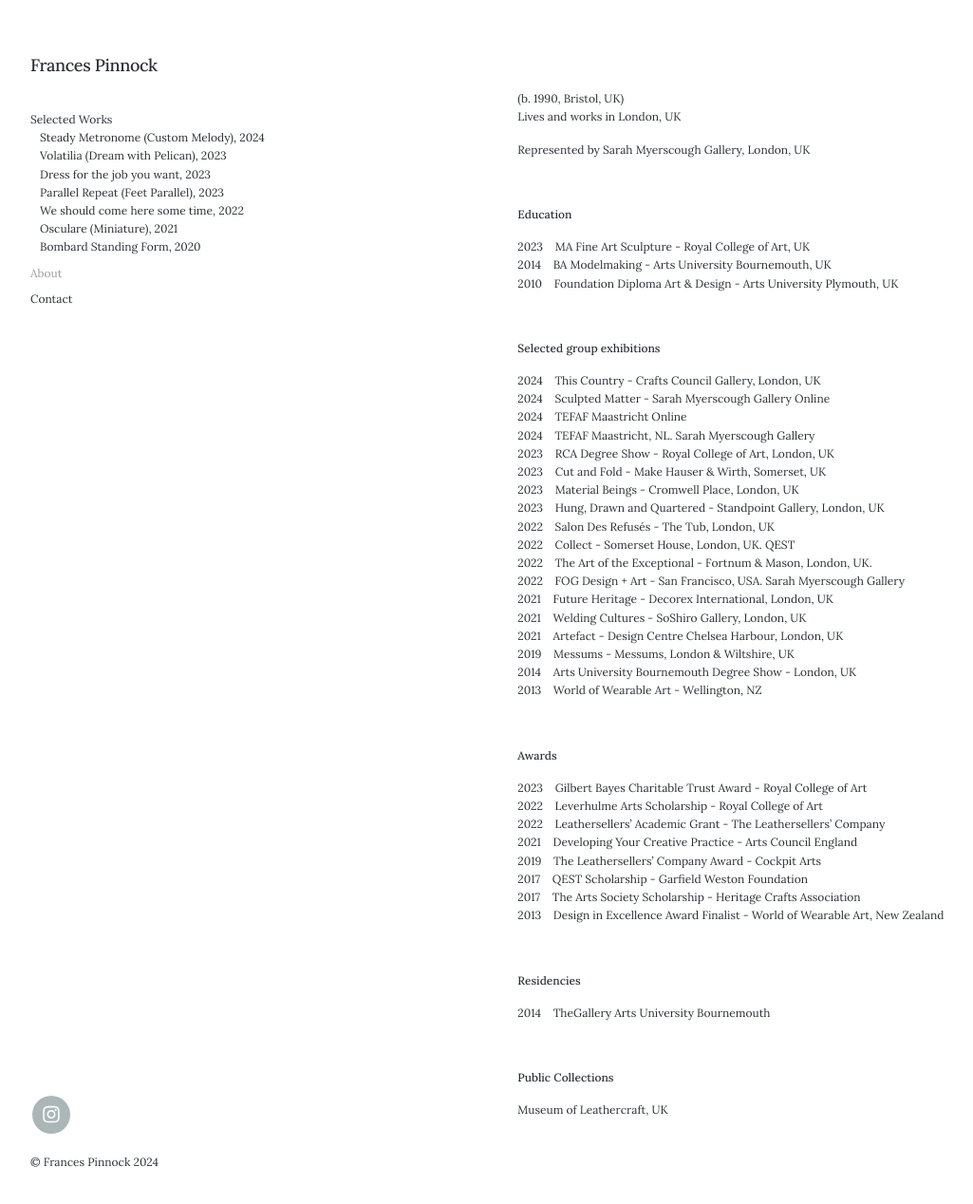
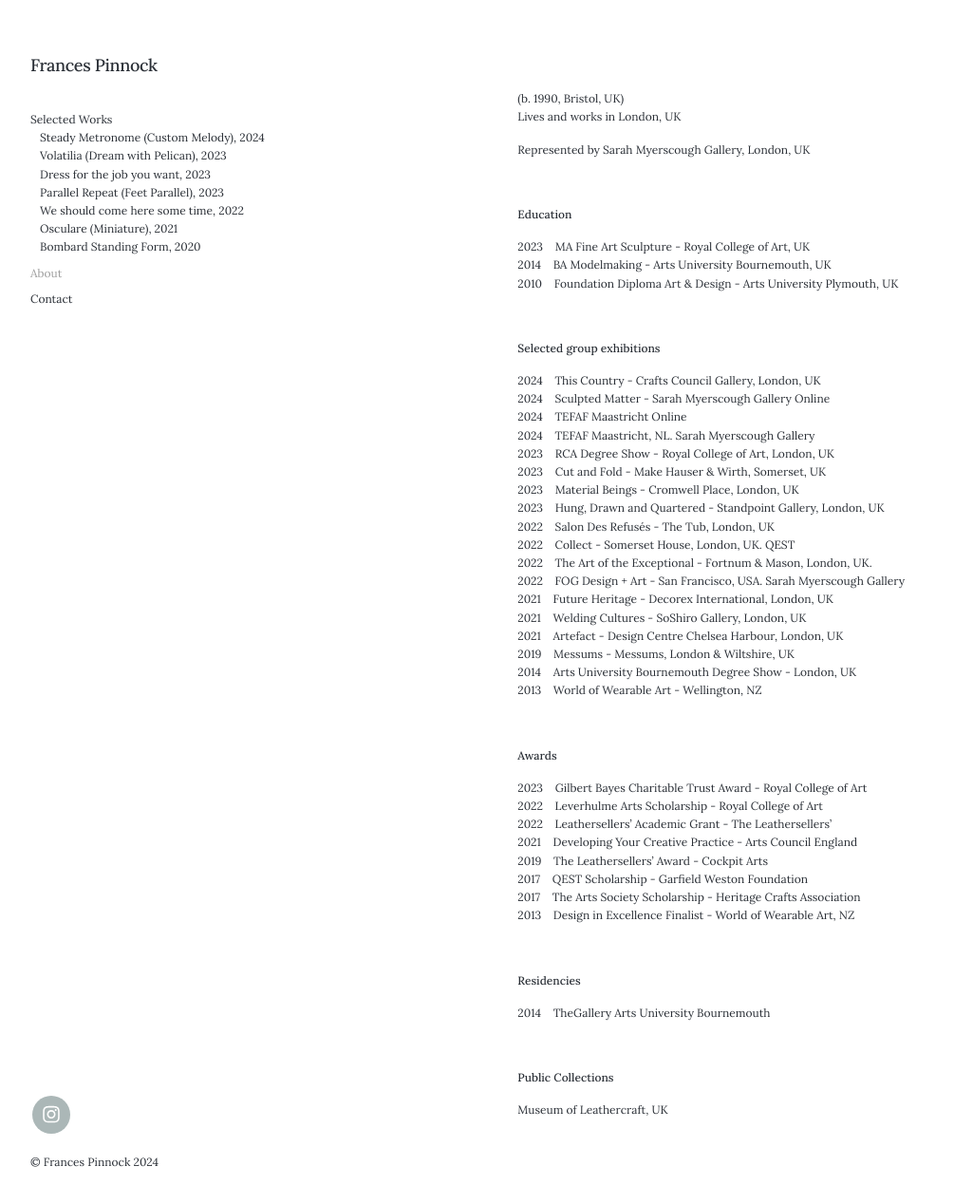
Before and after one commit to francespinnock/francespinnock.github.io, a Jekyll site: the page built from _pages/about.md, in a window 1280 px wide and 1273 px high. Shown: the top 1268 px of the window at 95% size, without its empty margins (28-1053 px from the left). Built offline with Jekyll 4.4.1, drawn with Linux system fonts in a browser that asks for light colours; nearby versions of some CDN libraries.

Commit message:
Update about.md

```diff
--- a/_pages/about.md
+++ b/_pages/about.md
@@ -51,12 +51,12 @@ Represented by Sarah Myerscough Gallery, London, UK
 
 2023&nbsp;&nbsp;&nbsp; Gilbert Bayes Charitable Trust Award - Royal College of Art
 2022&nbsp;&nbsp;&nbsp; Leverhulme Arts Scholarship - Royal College of Art
-2022&nbsp;&nbsp;&nbsp; Leathersellers' Academic Grant - The Leathersellers' Company
+2022&nbsp;&nbsp;&nbsp; Leathersellers' Academic Grant - The Leathersellers'
 2021&nbsp;&nbsp;&nbsp; Developing Your Creative Practice - Arts Council England
-2019&nbsp;&nbsp;&nbsp; The Leathersellers’ Company Award - Cockpit Arts
+2019&nbsp;&nbsp;&nbsp; The Leathersellers’ Award - Cockpit Arts
 2017&nbsp;&nbsp;&nbsp; QEST Scholarship - Garfield Weston Foundation
 2017&nbsp;&nbsp;&nbsp; The Arts Society Scholarship - Heritage Crafts Association
-2013&nbsp;&nbsp;&nbsp; Design in Excellence Award Finalist - World of Wearable Art, New Zealand
+2013&nbsp;&nbsp;&nbsp; Design in Excellence Finalist - World of Wearable Art, NZ
 
 <br />
 
```
